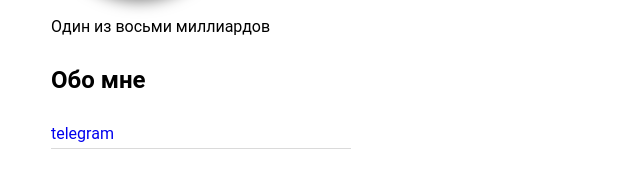
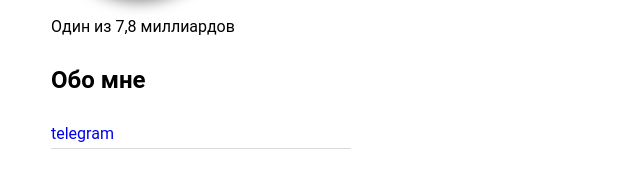
Before and after one commit to ValyouQA/ValyouQA.github.io, a plain HTML site: page index.html in a window 1280 px wide. Shown: the part 326-505 px from the top of the page, 69-709 px from the left. Drawn offline with Linux system fonts and the light colour scheme.

Commit message:
Изменил из какого количества

```diff
--- a/index.html
+++ b/index.html
@@ -16,7 +16,7 @@
 			<img class="photo" src="me1.jpg" width="170" height="170" alt="фото">
 		</div>
 
-			<p>Один из восьми миллиардов</p>
+			<p>Один из 7,8 миллиардов</p>
 
 			<h2>Обо мне</h2>
 
```
